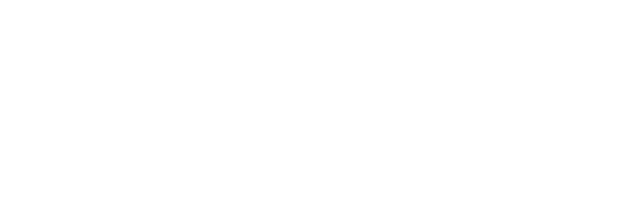
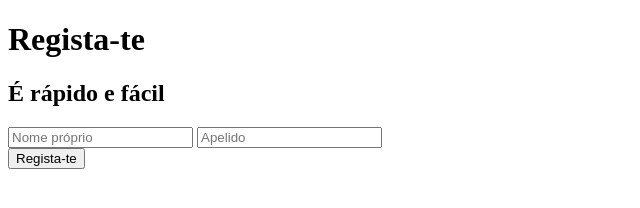
Before and after one commit to Vascoribs/Facebook-form, a plain HTML site: page index.html in a window 1280 px wide. Shown: the whole page, without its empty margins (0-640 px from the left). Drawn offline with Linux system fonts and the light colour scheme.

Commit message:
Implementada versão inicial do formulário com campos de nome

```diff
--- a/index.html
+++ b/index.html
@@ -5,6 +5,16 @@
         <title>Formulário de Registo</title>
      </head>
     <body>
-
+         <h1>Regista-te</h1>
+         <h2>É rápido e fácil</h2>
+         <form method="post" action="index.html">
+              <div>
+                <input type="text" name="first_name" placeholder="Nome próprio" aria-label="Nome próprio" required>
+                <input type="text" name="Last Name" placeholder="Apelido" aria-label="Apelido" required>
+              </div>
+              <div>
+                <button type="submit" name="send">Regista-te</button>
+              </div>
+         </form>
     </body>
 </html>
```
